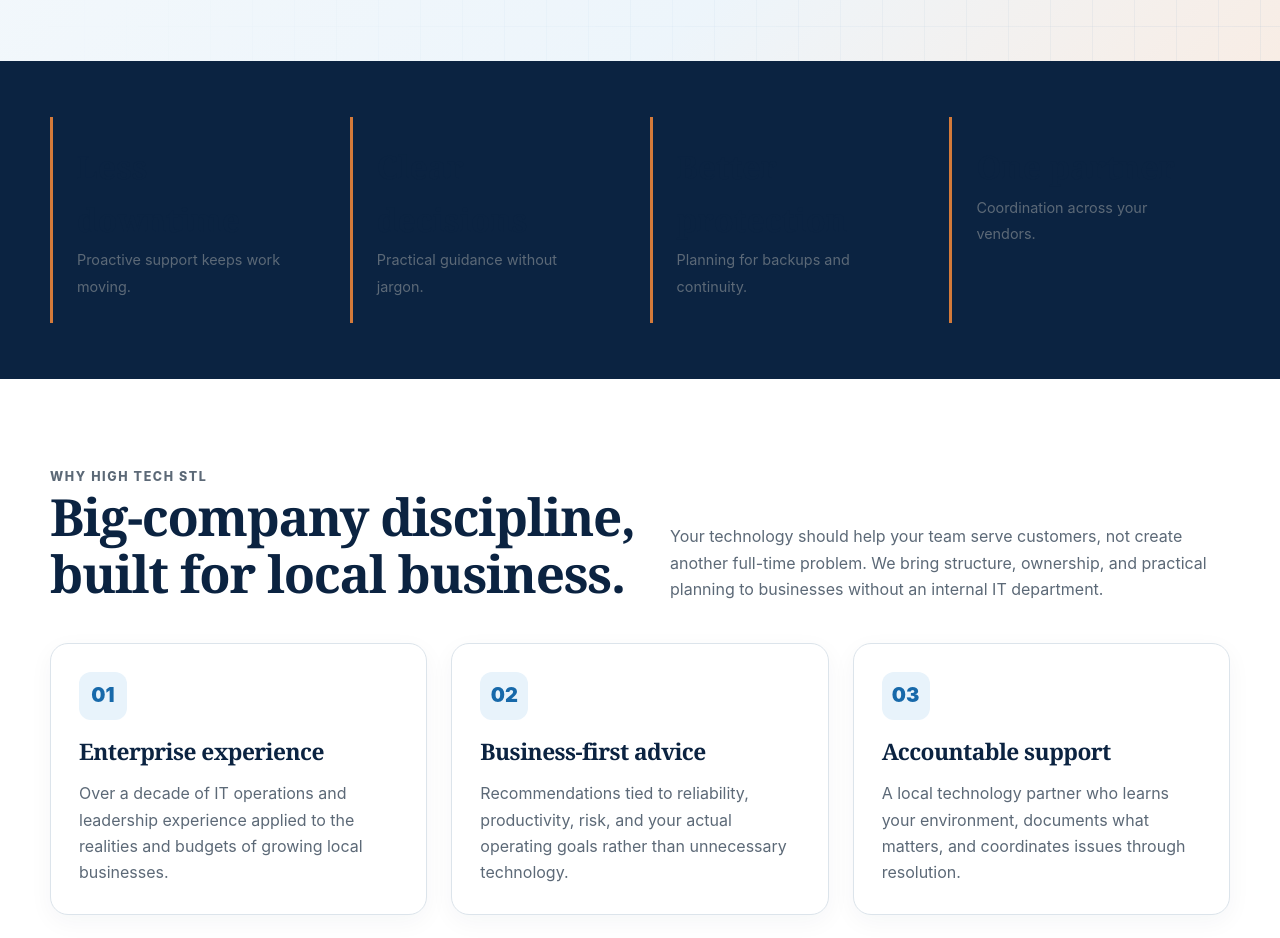
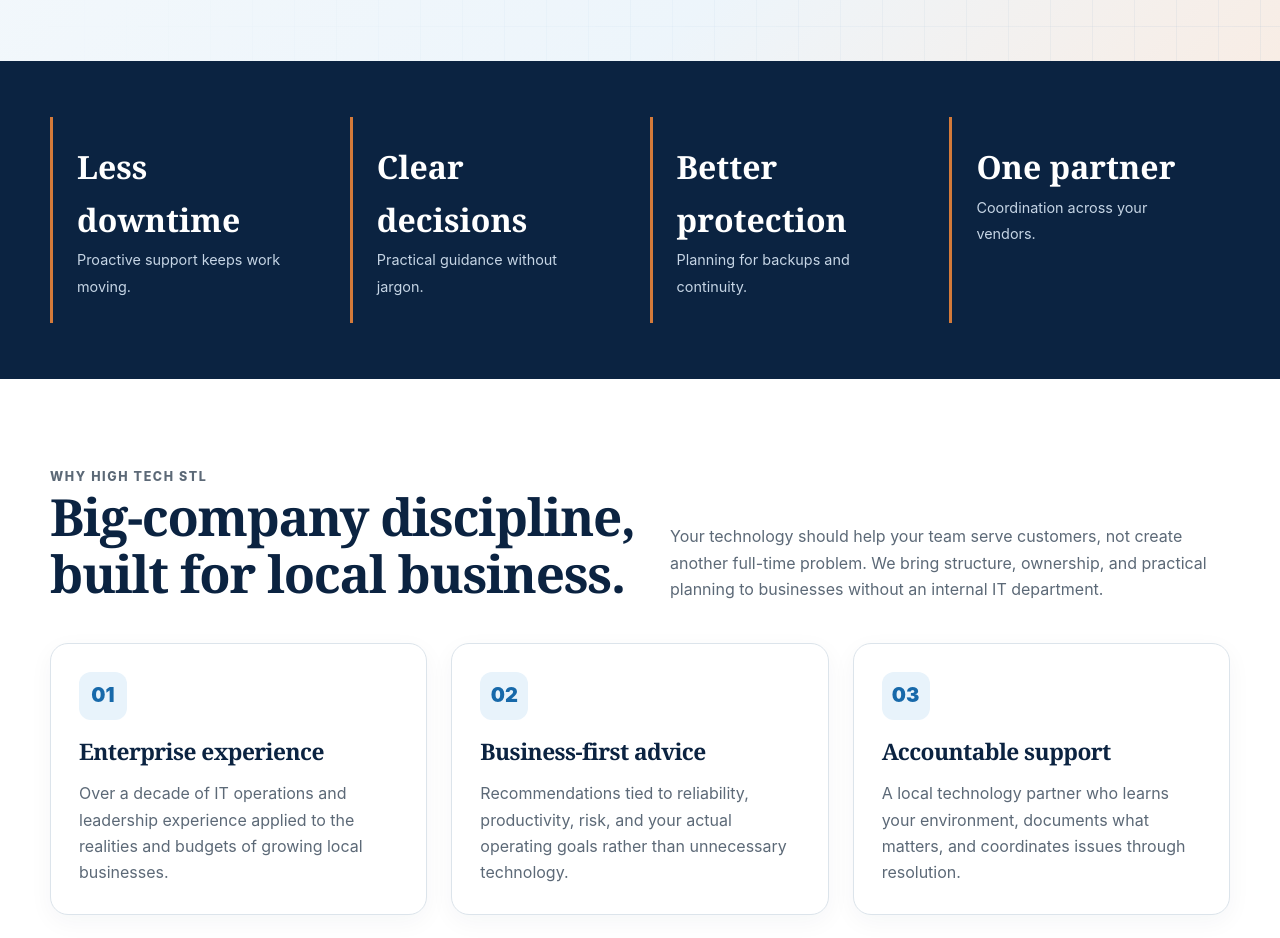
Before and after one commit to hightechstl/hightechstl-site, a website: page index.html in a window 1280 px wide. Shown: the part 887-1825 px from the top of the page. Drawn offline with Linux system fonts and the light colour scheme.

Commit message:
Fix homepage metrics contrast

```diff
--- a/assets/css/styles.css
+++ b/assets/css/styles.css
@@ -104,6 +104,8 @@
 .metric { padding: 1.5rem; border-left: 3px solid var(--copper); }
 .metric strong { display: block; color: var(--navy); font-family: Georgia, serif; font-size: 2rem; }
 .metric span { color: var(--muted); font-size: .9rem; }
+.section-dark .metric strong { color: white; }
+.section-dark .metric span { color: #c6d5e5; }
 .check-list { display: grid; gap: .7rem; padding: 0; list-style: none; }
 .check-list li { position: relative; padding-left: 1.6rem; }
 .check-list li::before { position: absolute; left: 0; color: var(--success); font-weight: 900; content: "✓"; }
```
